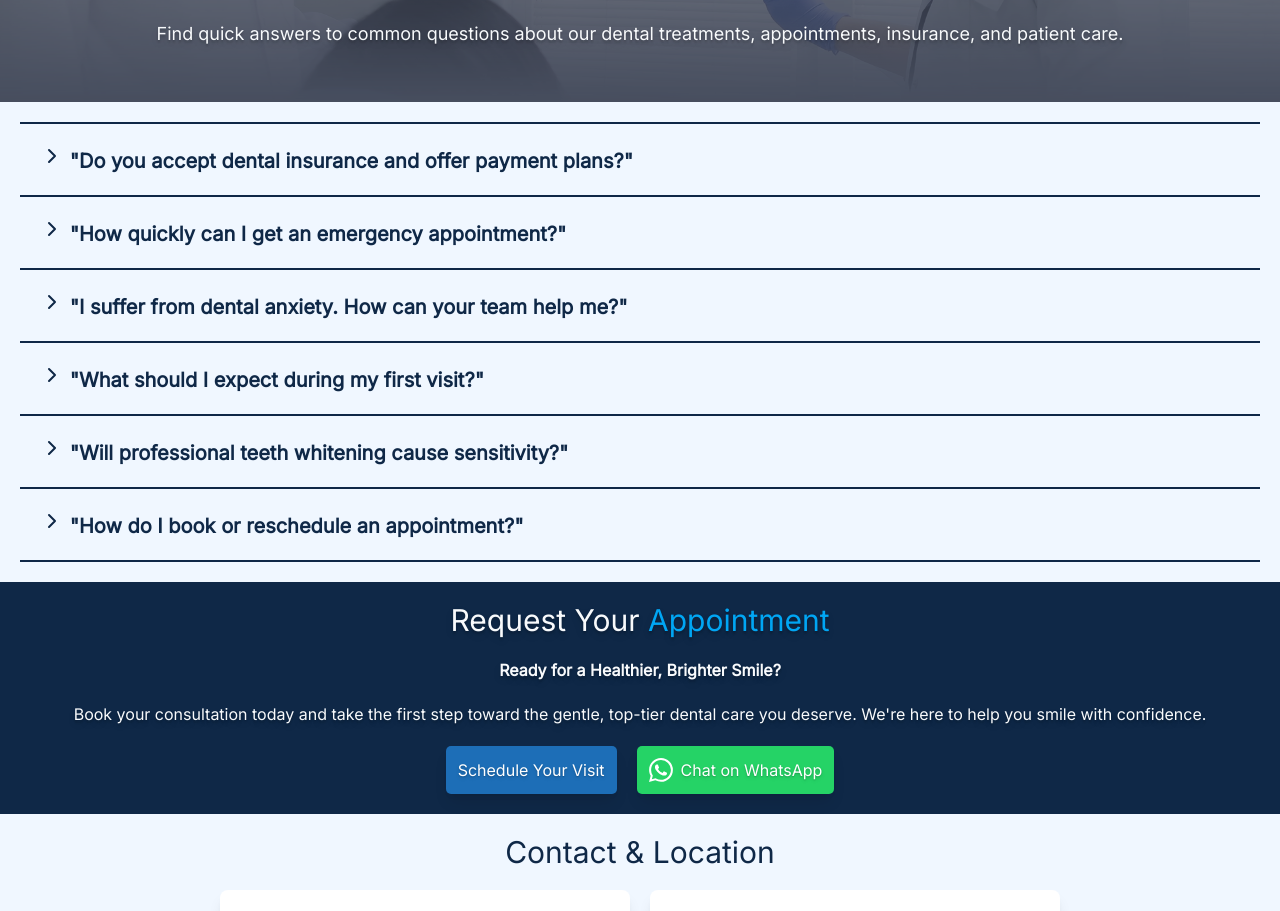
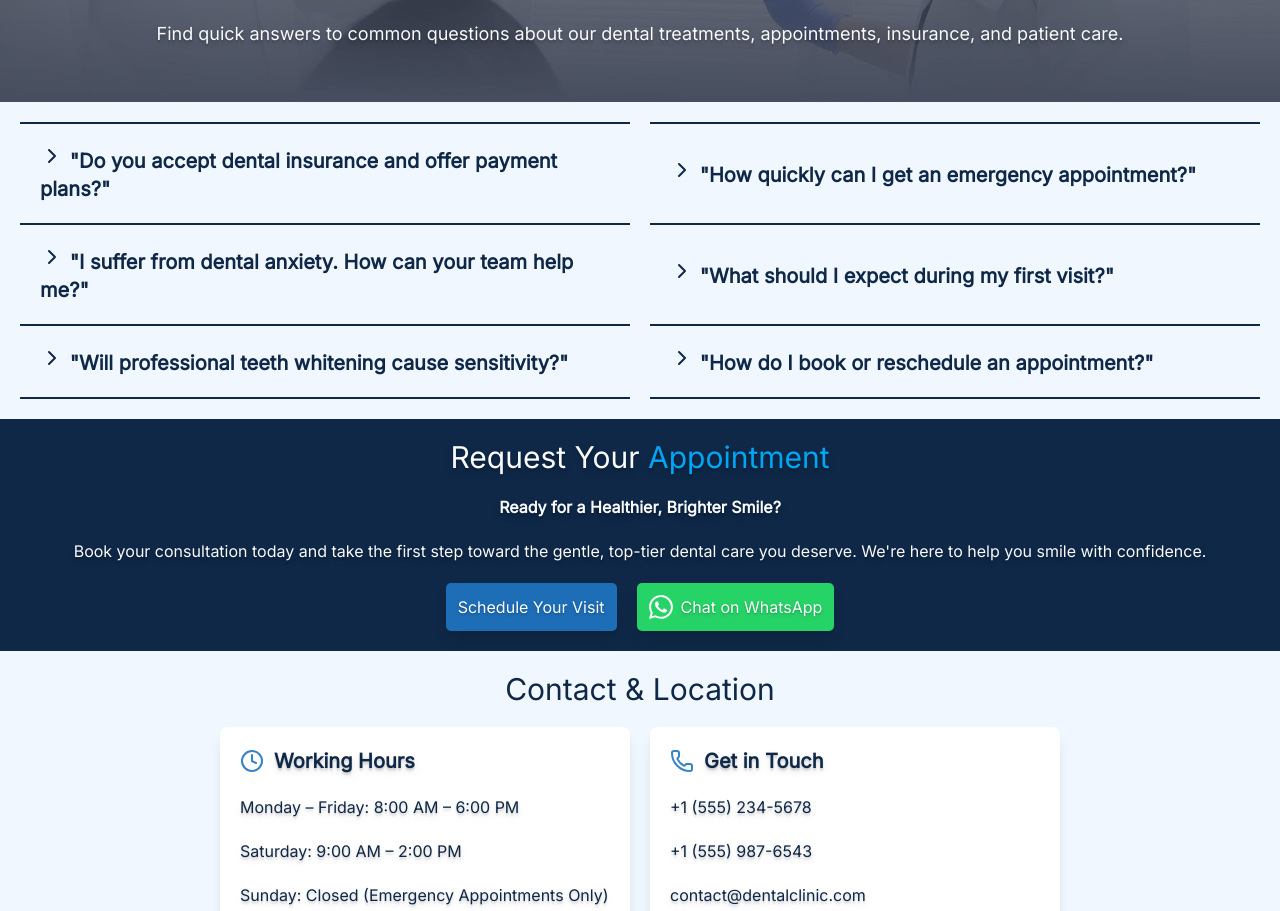
Before and after one commit to GilbertoBispo/dental-clinic-landing-page, a Next.js app: page / in a window 1280 px wide. Shown: the part 3620-4531 px from the top of the page. Built offline with nearby package versions, Linux system fonts and the light colour scheme.

Commit message:
feat(faq): Reorganiza as perguntas da seção 'Frequently Asked Questions' em duas colunas e conserta linha divisória do último elemento

```diff
--- a/app/components/sections/FAQList.tsx
+++ b/app/components/sections/FAQList.tsx
@@ -31,25 +31,27 @@ export default function FAQList() {
 
     return(
         <section className="p-5 flex flex-col">
+            <div className="xl:grid xl:grid-cols-2 xl:gap-x-5">
                 {
                     questions.map((question, index) => {
-
+                        // veirifica se "index" é igual ao índice especificado
+                        const isPenult = index === questions.length - 2
+                        // captura as informações dos objetos do array
                         const theQuestion = question.q;
                         const theAnswer = question.a
 
                         return (
-
-                        <details  key={index} className="flex flex-col group border-[2px_0px_0px_0px] last:border-[2px_0px_2px_0px] border-(--dark)">
-                            <summary className="p-5 font-bold text-xl transition-all duration-500 list-none"><span className="inline-block transition-all duration-500 group-open:rotate-90 text-2xl text-bold"> <img src="/chevron-right.svg" alt="chevron icon" /> </span> "{theQuestion}"</summary>
+                            <details key={index} className={`${isPenult ? 'xl:border-[2px_0px_2px_0px]' : ''} flex flex-col justify-center group border-[2px_0px_0px_0px] last:border-[2px_0px_2px_0px] border-(--dark)`}>
+                                <summary className="p-5 font-bold text-xl transition-all duration-500 list-none h-fit w-full"><span className="inline-block transition-all duration-500 group-open:rotate-90 text-2xl text-bold"> <img src="/chevron-right.svg" alt="chevron icon" /> </span> "{theQuestion}"</summary>
 
                                 <ul className="p-5">
                                     <li className="opacity-0 h-0 grid group-open:transition-all group-open:duration-300 group-open:delay-150 group-open:ease-in-out group-open:opacity-100 group-open:h-fit">{theAnswer}</li>
                                 </ul>
                             </details>
-
                         );
                     })
                 }
+            </div>
         </section>
     );
 }
```
Lines whose indentation alone changed are shown as unchanged.
